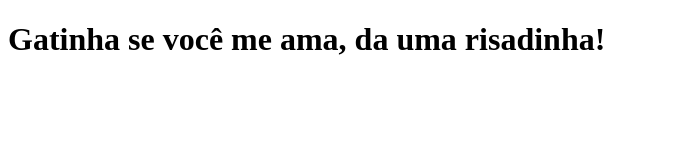
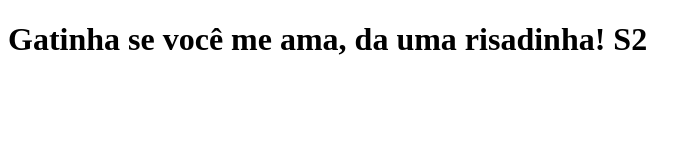
Before and after one commit to brunoas17/clone-tabnews, a Next.js app: page / in a window 1280 px wide. Shown: the top 160 px of the page, without its empty margins (0-700 px from the left). Built offline with nearby package versions, Linux system fonts and the light colour scheme.

Commit message:
alterando a frase

```diff
--- a/pages/index.js
+++ b/pages/index.js
@@ -1,5 +1,5 @@
 function Home() {
-    return <h1>Gatinha se você me ama, da uma risadinha!</h1>;
+    return <h1>Gatinha se você me ama, da uma risadinha! S2</h1>;
 }
 
 export default Home;
```
